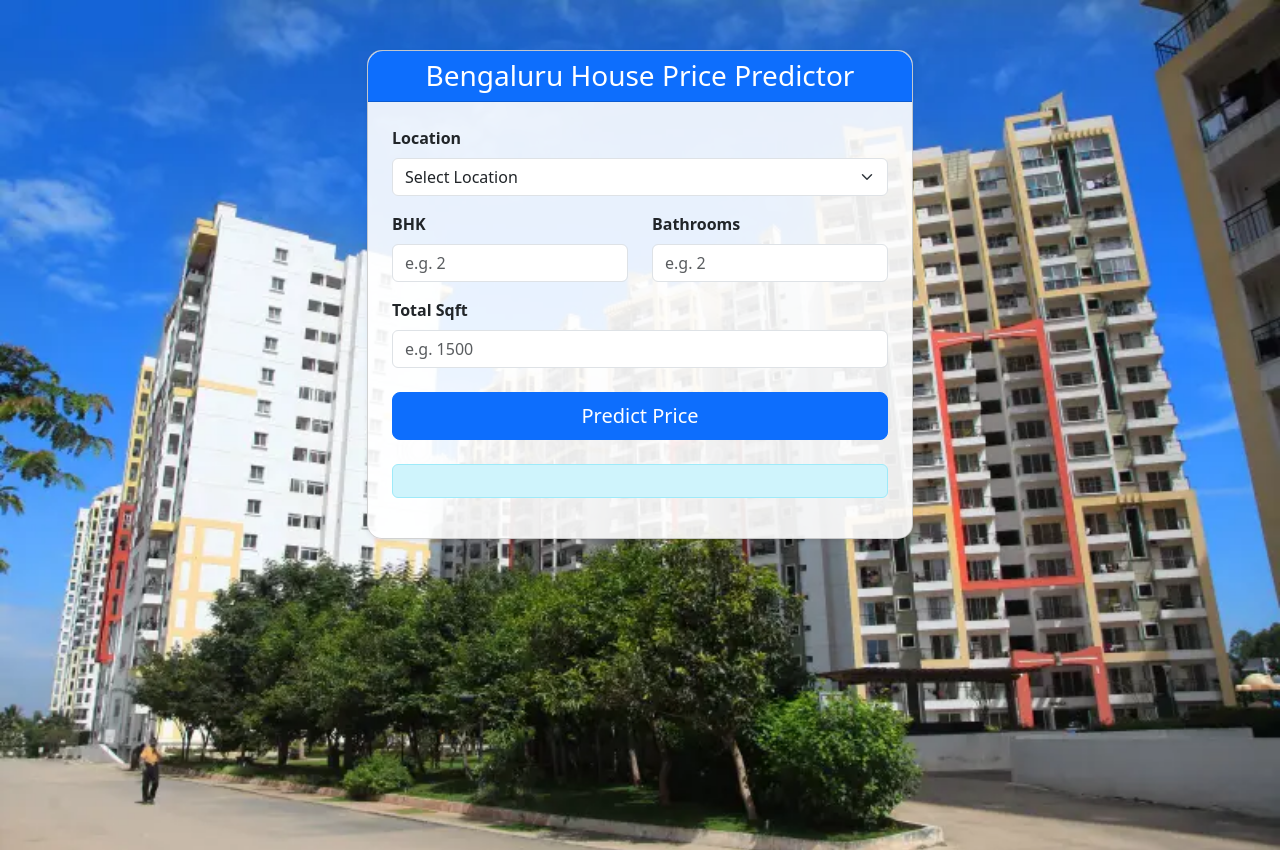
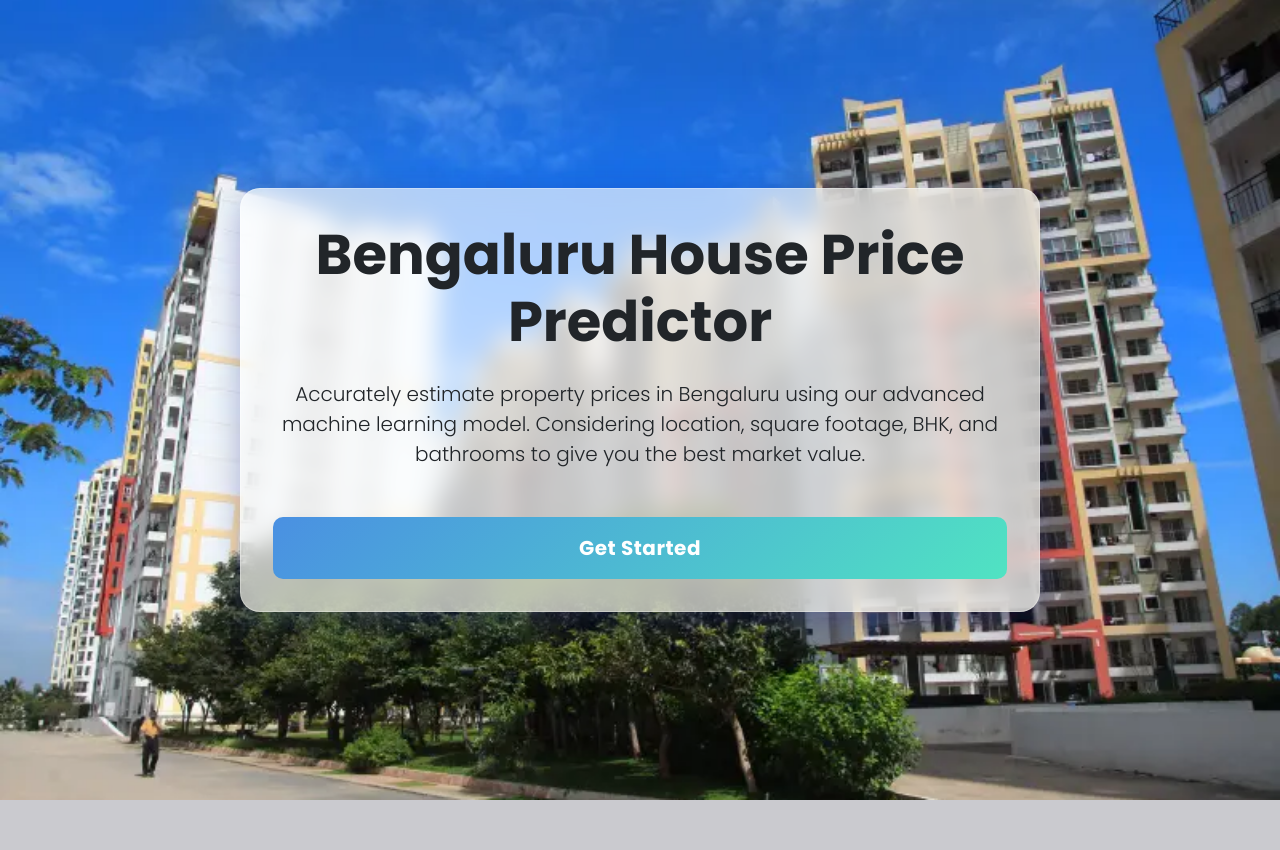
Before and after one commit to harshs-data/House-Price-Predictor, a Flask app: template templates/index.html in a window 1280 px wide. After the commit the page ends 800 px from the top, so only its background shows below. Run offline with Flask 3, Linux system fonts and the light colour scheme; the template is opened without the code that fills it, so the values that code supplies are empty; parts of the project's set-up code (start-up, migrations or seed data) failed here and were passed over; some libraries are stand-ins or nearby versions.

Commit message:
added home page

```diff
--- a/app.py
+++ b/app.py
@@ -9,8 +9,12 @@ pipe = pickle.load(open("RidgeModel.pkl", 'rb'))
 
 @app.route('/')
 def index():
+    return render_template('index.html')
+
+@app.route('/predict-page')
+def predict_page():
     locations = sorted(data['location'].unique())
-    return render_template('index.html', locations=locations)
+    return render_template('predict.html', locations=locations)
 
 @app.route('/predict', methods=['POST'])
 def predict():
--- /dev/null
+++ b/static/css/style.css
@@ -0,0 +1,162 @@
+:root {
+    --primary-color: #4a90e2;
+    --secondary-color: #50e3c2;
+    --accent-color: #ff6f61;
+    --text-color: #333;
+    --bg-overlay: rgba(255, 255, 255, 0.85);
+    --card-bg: rgba(255, 255, 255, 0.65);
+    --glass-border: 1px solid rgba(255, 255, 255, 0.3);
+    --shadow: 0 8px 32px 0 rgba(31, 38, 135, 0.37);
+}
+
+body {
+    font-family: 'Poppins', sans-serif;
+    background-image: url("../images/bangalore_bg.webp");
+    background-size: cover;
+    background-position: center;
+    background-repeat: no-repeat;
+    background-attachment: fixed;
+    height: 100vh;
+    margin: 0;
+    display: flex;
+    align-items: center;
+    justify-content: center;
+}
+
+.glass-container {
+    background: var(--card-bg);
+    backdrop-filter: blur(12px);
+    -webkit-backdrop-filter: blur(12px);
+    border-radius: 20px;
+    border: var(--glass-border);
+    box-shadow: var(--shadow);
+    padding: 2rem;
+    max-width: 600px;
+    width: 100%;
+    margin: 20px;
+    animation: fadeIn 1s ease-in-out;
+}
+
+.landing-container {
+    max-width: 800px;
+    /* Wider for landing page */
+    text-align: center;
+}
+
+.card-header {
+    background: linear-gradient(135deg, var(--primary-color), var(--secondary-color));
+    color: white;
+    border-radius: 15px;
+    padding: 1.5rem;
+    text-align: center;
+    box-shadow: 0 4px 15px rgba(0, 0, 0, 0.1);
+    margin-bottom: 2rem;
+}
+
+.card-header h3 {
+    margin: 0;
+    font-weight: 600;
+    letter-spacing: 1px;
+}
+
+.form-label {
+    font-weight: 500;
+    color: var(--text-color);
+    margin-bottom: 0.5rem;
+}
+
+.form-control,
+.form-select {
+    border-radius: 10px;
+    border: 1px solid rgba(0, 0, 0, 0.1);
+    padding: 0.75rem;
+    transition: all 0.3s ease;
+    background: rgba(255, 255, 255, 0.9);
+}
+
+.form-control:focus,
+.form-select:focus {
+    box-shadow: 0 0 0 3px rgba(74, 144, 226, 0.2);
+    border-color: var(--primary-color);
+}
+
+.btn-primary {
+    background: linear-gradient(135deg, var(--primary-color), var(--secondary-color));
+    border: none;
+    border-radius: 10px;
+    padding: 0.75rem;
+    font-weight: 600;
+    letter-spacing: 0.5px;
+    transition: transform 0.2s, box-shadow 0.2s;
+    width: 100%;
+}
+
+.btn-primary:hover {
+    transform: translateY(-2px);
+    box-shadow: 0 5px 15px rgba(74, 144, 226, 0.4);
+    background: linear-gradient(135deg, var(--secondary-color), var(--primary-color));
+}
+
+.result-box {
+    margin-top: 1.5rem;
+    border-radius: 12px;
+    padding: 1rem;
+    text-align: center;
+    font-weight: 600;
+    font-size: 1.1rem;
+    animation: slideUp 0.5s ease;
+}
+
+.alert-info {
+    background-color: rgba(209, 236, 241, 0.9);
+    border-color: rgba(190, 229, 235, 0.9);
+    color: #0c5460;
+}
+
+.alert-danger {
+    background-color: rgba(248, 215, 218, 0.9);
+    border-color: rgba(245, 198, 203, 0.9);
+    color: #721c24;
+}
+
+@keyframes fadeIn {
+    from {
+        opacity: 0;
+        transform: translateY(20px);
+    }
+
+    to {
+        opacity: 1;
+        transform: translateY(0);
+    }
+}
+
+@keyframes slideUp {
+    from {
+        opacity: 0;
+        transform: translateY(10px);
+    }
+
+    to {
+        opacity: 1;
+        transform: translateY(0);
+    }
+}
+
+/* Custom Scrollbar for better aesthetics */
+::-webkit-scrollbar {
+    width: 8px;
+}
+
+::-webkit-scrollbar-track {
+    background: #f1f1f1;
+}
+
+::-webkit-scrollbar-thumb {
+    background: #888;
+    border-radius: 4px;
+}
+
+::-webkit-scrollbar-thumb:hover {
+    background: #555;
+}
--- a/templates/index.html
+++ b/templates/index.html
@@ -4,149 +4,32 @@
 <head>
     <meta charset="utf-8">
     <meta name="viewport" content="width=device-width, initial-scale=1">
-    <title>Bengaluru House Price Prediction</title>
+    <title>Bengaluru House Price Predictor - Home</title>
+    <!-- Bootstrap CSS -->
     <link href="https://cdn.jsdelivr.net/npm/bootstrap@5.3.0/dist/css/bootstrap.min.css" rel="stylesheet">
-    <style>
-        body {
-            background-image: url("{{ url_for('static', filename='images/bangalore_bg.webp') }}");
-            background-size: cover;
-            background-position: center;
-            background-repeat: no-repeat;
-            background-attachment: fixed;
-            height: 100vh;
-        }
-
-        .container {
-            margin-top: 50px;
-        }
-
-        .card {
-            border-radius: 15px;
-            box-shadow: 0 4px 8px rgba(0, 0, 0, 0.3);
-            background-color: rgba(255, 255, 255, 0.9);
-            /* Add transparency to card */
-        }
-
-        .card-header {
-            background-color: #007bff;
-            color: white;
-            border-radius: 15px 15px 0 0 !important;
-            text-align: center;
-        }
-    </style>
+    <!-- Google Fonts -->
+    <link href="https://fonts.googleapis.com/css2?family=Poppins:wght@300;400;500;600;700&display=swap"
+        rel="stylesheet">
+    <!-- Custom CSS -->
+    <link rel="stylesheet" href="{{ url_for('static', filename='css/style.css') }}">
 </head>
 
 <body>
 
-    <div class="container">
-        <div class="row justify-content-center">
-            <div class="col-md-8 col-lg-6">
-                <div class="card shadow-sm">
-                    <div class="card-header bg-primary text-white">
-                        <h3 class="mb-0">Bengaluru House Price Predictor</h3>
-                    </div>
-                    <div class="card-body p-4">
-                        <form method="post" accept-charset="utf-8" name="Modelform" class="needs-validation" novalidate>
-                            <div class="mb-3">
-                                <label for="location" class="form-label fw-bold">Location</label>
-                                <select class="form-select" id="location" name="location" required>
-                                    <option value="" disabled selected>Select Location</option>
-                                    {% for location in locations %}
-                                    <option value="{{ location }}">{{ location }}</option>
-                                    {% endfor %}
-                                </select>
-                                <div class="invalid-feedback">Please select a location.</div>
-                            </div>
-                            <div class="row">
-                                <div class="col-md-6 mb-3">
-                                    <label for="bhk" class="form-label fw-bold">BHK</label>
-                                    <input type="number" class="form-control" id="bhk" name="bhk" placeholder="e.g. 2"
-                                        required min="1" max="20" step="1">
-                                    <div class="invalid-feedback">Please enter valid BHK (1-20).</div>
-                                </div>
-                                <div class="col-md-6 mb-3">
-                                    <label for="bath" class="form-label fw-bold">Bathrooms</label>
-                                    <input type="number" class="form-control" id="bath" name="bath" placeholder="e.g. 2"
-                                        required min="1" max="20" step="1">
-                                    <div class="invalid-feedback">Please enter valid Bathrooms (1-20).</div>
-                                </div>
-                            </div>
-
-                            <div class="mb-4">
-                                <label for="total_sqft" class="form-label fw-bold">Total Sqft</label>
-                                <input type="number" class="form-control" id="total_sqft" name="total_sqft"
-                                    placeholder="e.g. 1500" required min="300" step="any">
-                                <div class="invalid-feedback">Total Sqft must be at least 300.</div>
-                            </div>
-
-                            <div class="d-grid gap-2">
-                                <button type="button" class="btn btn-primary btn-lg" onclick="handlePredict()"
-                                    id="predictButton">
-                                    Predict Price
-                                </button>
-                            </div>
-                        </form>
-                        <br>
-                        <div class="col-md-12" style="text-align: center">
-                            <h3><span id="prediction" class="alert alert-info w-100 d-block"
-                                    style="display:none; font-weight:bold;"></span></h3>
-                        </div>
-                    </div>
-                </div>
-            </div>
+    <div class="glass-container landing-container">
+        <div class="landing-content text-center">
+            <h1 class="display-4 fw-bold mb-4">Bengaluru House Price Predictor</h1>
+            <p class="lead mb-5">
+                Accurately estimate property prices in Bengaluru using our advanced machine learning model.
+                Considering location, square footage, BHK, and bathrooms to give you the best market value.
+            </p>
+            <a href="/predict-page" class="btn btn-primary btn-lg px-5 py-3 fw-bold">
+                Get Started
+            </a>
         </div>
     </div>
 
-    <script>
-        function handlePredict() {
-            const form = document.querySelector('.needs-validation');
-            form.classList.add('was-validated');
-
-            if (form.checkValidity()) {
-                send_data();
-            }
-        }
-
-        function send_data() {
-            var form = document.querySelector('form');
-            var formData = new FormData(form);
-            var xhr = new XMLHttpRequest();
-            var predictionElement = document.getElementById("prediction");
-            var btn = document.getElementById('predictButton');
-
-            xhr.open('POST', '/predict', true);
-
-            // Loading State
-            btn.innerHTML = '<span class="spinner-border spinner-border-sm me-2"></span>Computing...';
-            btn.disabled = true;
-            predictionElement.style.display = 'none';
-
-            xhr.onreadystatechange = function () {
-                if (xhr.readyState == XMLHttpRequest.DONE) {
-                    btn.innerHTML = 'Predict Price';
-                    btn.disabled = false;
-
-                    predictionElement.style.display = 'block';
-
-                    if (xhr.status === 200) {
-                        if (xhr.responseText.startsWith("Error")) {
-                            predictionElement.className = "alert alert-danger w-100 d-block";
-                            predictionElement.innerText = xhr.responseText;
-                        } else {
-                            predictionElement.className = "alert alert-info w-100 d-block";
-                            predictionElement.innerHTML = "Estimated Price: " + xhr.responseText;
-                        }
-                    } else {
-                        predictionElement.className = "alert alert-danger w-100 d-block";
-                        predictionElement.innerText = "Server Error. Please try again.";
-                    }
-                }
-            };
-            xhr.onload = function () { };
-            xhr.send(formData);
-        }
-    </script>
-
+    <!-- Bootstrap Bundle with Popper -->
     <script src="https://cdn.jsdelivr.net/npm/bootstrap@5.3.0/dist/js/bootstrap.bundle.min.js"></script>
 </body>
 
```
Also changed, not shown: templates/predict.html (added, +122 -0 lines).
